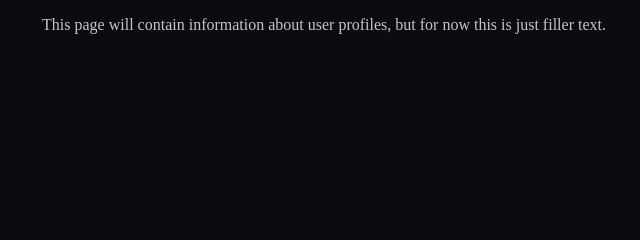
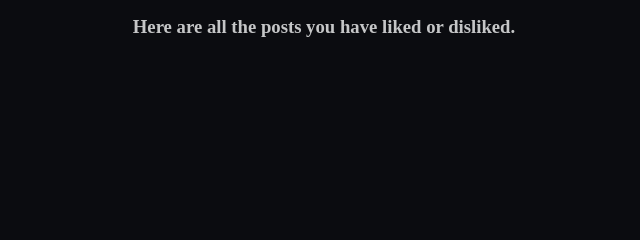
Before and after one commit to Brian-Pob/flask-webapp, a Flask app: template app/templates/profile.html in a window 1280 px wide. Shown: the part 189-429 px from the top of the page, without its empty margins (316-956 px from the left). Run offline with Flask 3, Linux system fonts and the light colour scheme; the template is opened without the code that fills it, so the values that code supplies are empty.

Commit message:
Updates to admin and profile pages

```diff
--- a/app/templates/admin.html
+++ b/app/templates/admin.html
@@ -5,7 +5,7 @@
     <br>
     <h2 class="text">Welcome {{session.userinfo.name}}!</h2>
     <h3 class="text">This page can only be access by admins.</h3>
-    <h4 class="text">Admins can see what posts other users have liked and disliked, as well as remove likes and dislikes from posts.</h4>
+    <h4 class="text">Admins can see what posts other users have liked or disliked, as well as remove likes or dislikes from posts.</h4>
 {% for post in posts %}
 {% set post_data=posts_data[post[1]|string] %}
     <div class="posts">
--- a/app/templates/profile.html
+++ b/app/templates/profile.html
@@ -4,7 +4,7 @@
     <header>Profile</header>
     <br>
     <h2 class="text">Welcome {{session.userinfo.name}}!</h2>
-    <p class="text">This page will contain information about user profiles, but for now this is just filler text.</p>
+    <h3 class="text">Here are all the posts you have liked or disliked.</h3>
 {% for post in posts %}
 	<div class="posts">
 		<a class="url" href="{{post['url']}}"><h3>{{post["title"]}}</h3></a>
```
